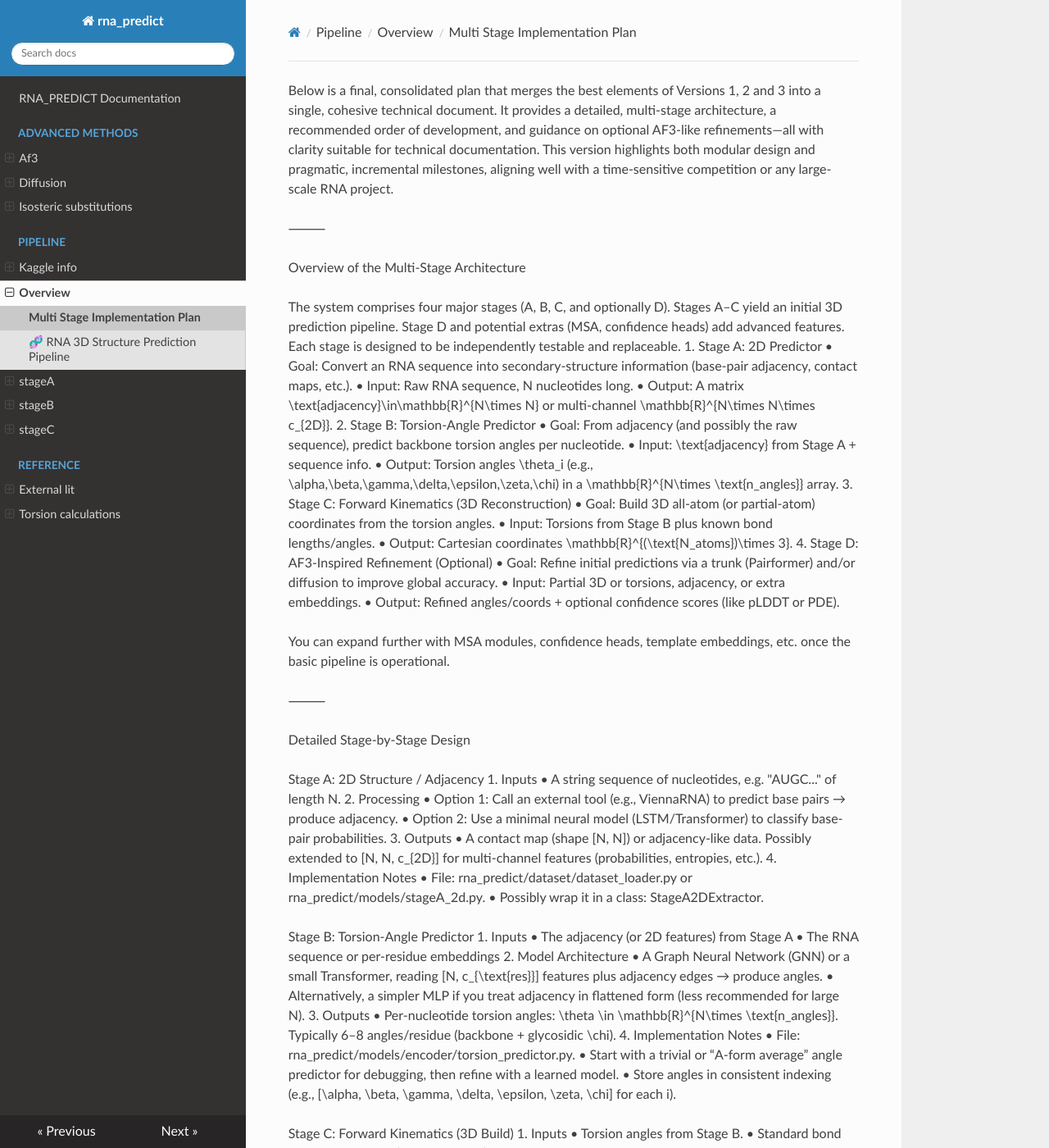
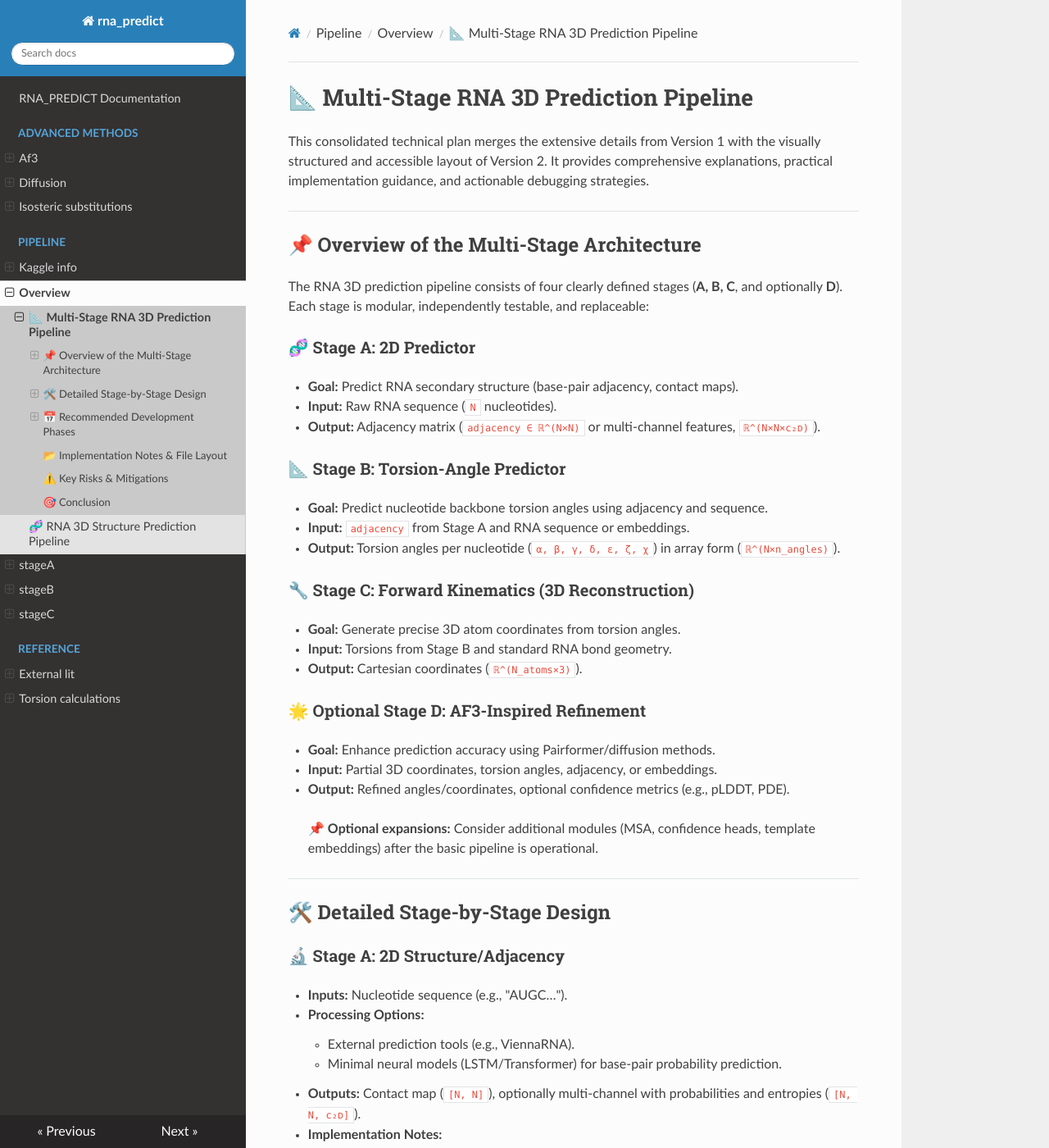
Before and after one commit to ImmortalDemonGod/RNA_PREDICT, an MkDocs documentation site: the page built from docs/pipeline/overview/Multi_Stage_Implementation_Plan.md, in a window 1280 px wide and 1400 px high. Shown: the whole window at 82% size. Built offline with MkDocs 1.6.1, drawn with Linux system fonts in a browser that asks for light colours; nearby versions of some CDN libraries; some of the changed text lies outside the part shown.

Commit message:
📝 docs(pipeline): update multi-stage implementation plan
- consolidate details from previous versions into a single plan
- enhance readability with clear stage descriptions and goals
- provide practical implementation guidance and debugging strategies
- outline a timeline-based roadmap for development phases
- maintain modular code structure with detailed file layout suggestions

````diff
--- a/docs/pipeline/overview/Multi_Stage_Implementation_Plan.md
+++ b/docs/pipeline/overview/Multi_Stage_Implementation_Plan.md
@@ -1,193 +1,143 @@
-Below is a final, consolidated plan that merges the best elements of Versions 1, 2 and 3 into a single, cohesive technical document. It provides a detailed, multi-stage architecture, a recommended order of development, and guidance on optional AF3-like refinements—all with clarity suitable for technical documentation. This version highlights both modular design and pragmatic, incremental milestones, aligning well with a time-sensitive competition or any large-scale RNA project.
+# 📐 Multi-Stage RNA 3D Prediction Pipeline
 
-⸻
+This consolidated technical plan merges the extensive details from Version 1 with the visually structured and accessible layout of Version 2. It provides comprehensive explanations, practical implementation guidance, and actionable debugging strategies.
 
-Overview of the Multi‑Stage Architecture
+---
 
-The system comprises four major stages (A, B, C, and optionally D). Stages A–C yield an initial 3D prediction pipeline. Stage D and potential extras (MSA, confidence heads) add advanced features. Each stage is designed to be independently testable and replaceable.
-	1.	Stage A: 2D Predictor
-	•	Goal: Convert an RNA sequence into secondary-structure information (base-pair adjacency, contact maps, etc.).
-	•	Input: Raw RNA sequence, N nucleotides long.
-	•	Output: A matrix \text{adjacency}\in\mathbb{R}^{N\times N} or multi-channel \mathbb{R}^{N\times N\times c_{2D}}.
-	2.	Stage B: Torsion‑Angle Predictor
-	•	Goal: From adjacency (and possibly the raw sequence), predict backbone torsion angles per nucleotide.
-	•	Input: \text{adjacency} from Stage A + sequence info.
-	•	Output: Torsion angles \theta_i (e.g., \alpha,\beta,\gamma,\delta,\epsilon,\zeta,\chi) in a \mathbb{R}^{N\times \text{n\_angles}} array.
-	3.	Stage C: Forward Kinematics (3D Reconstruction)
-	•	Goal: Build 3D all-atom (or partial-atom) coordinates from the torsion angles.
-	•	Input: Torsions from Stage B plus known bond lengths/angles.
-	•	Output: Cartesian coordinates \mathbb{R}^{(\text{N\_atoms})\times 3}.
-	4.	Stage D: AF3‑Inspired Refinement (Optional)
-	•	Goal: Refine initial predictions via a trunk (Pairformer) and/or diffusion to improve global accuracy.
-	•	Input: Partial 3D or torsions, adjacency, or extra embeddings.
-	•	Output: Refined angles/coords + optional confidence scores (like pLDDT or PDE).
+## 📌 Overview of the Multi-Stage Architecture
 
-You can expand further with MSA modules, confidence heads, template embeddings, etc. once the basic pipeline is operational.
+The RNA 3D prediction pipeline consists of four clearly defined stages (**A, B, C**, and optionally **D**). Each stage is modular, independently testable, and replaceable:
 
-⸻
+### 🧬 Stage A: 2D Predictor
+- **Goal:** Predict RNA secondary structure (base-pair adjacency, contact maps).
+- **Input:** Raw RNA sequence (`N` nucleotides).
+- **Output:** Adjacency matrix (`adjacency ∈ ℝ^(N×N)` or multi-channel features, `ℝ^(N×N×c₂ᴅ)`).
 
-Detailed Stage-by-Stage Design
+### 📐 Stage B: Torsion-Angle Predictor
+- **Goal:** Predict nucleotide backbone torsion angles using adjacency and sequence.
+- **Input:** `adjacency` from Stage A and RNA sequence or embeddings.
+- **Output:** Torsion angles per nucleotide (`α, β, γ, δ, ε, ζ, χ`) in array form (`ℝ^(N×n_angles)`).
 
-Stage A: 2D Structure / Adjacency
-	1.	Inputs
-	•	A string sequence of nucleotides, e.g. "AUGC..." of length N.
-	2.	Processing
-	•	Option 1: Call an external tool (e.g., ViennaRNA) to predict base pairs → produce adjacency.
-	•	Option 2: Use a minimal neural model (LSTM/Transformer) to classify base-pair probabilities.
-	3.	Outputs
-	•	A contact map (shape [N, N]) or adjacency-like data. Possibly extended to [N, N, c_{2D}] for multi-channel features (probabilities, entropies, etc.).
-	4.	Implementation Notes
-	•	File: rna_predict/dataset/dataset_loader.py or rna_predict/models/stageA_2d.py.
-	•	Possibly wrap it in a class: StageA2DExtractor.
+### 🔧 Stage C: Forward Kinematics (3D Reconstruction)
+- **Goal:** Generate precise 3D atom coordinates from torsion angles.
+- **Input:** Torsions from Stage B and standard RNA bond geometry.
+- **Output:** Cartesian coordinates (`ℝ^(N_atoms×3)`).
 
-Stage B: Torsion‑Angle Predictor
-	1.	Inputs
-	•	The adjacency (or 2D features) from Stage A
-	•	The RNA sequence or per-residue embeddings
-	2.	Model Architecture
-	•	A Graph Neural Network (GNN) or a small Transformer, reading [N, c_{\text{res}}] features plus adjacency edges → produce angles.
-	•	Alternatively, a simpler MLP if you treat adjacency in flattened form (less recommended for large N).
-	3.	Outputs
-	•	Per-nucleotide torsion angles: \theta \in \mathbb{R}^{N\times \text{n\_angles}}. Typically 6–8 angles/residue (backbone + glycosidic \chi).
-	4.	Implementation Notes
-	•	File: rna_predict/models/encoder/torsion_predictor.py.
-	•	Start with a trivial or “A-form average” angle predictor for debugging, then refine with a learned model.
-	•	Store angles in consistent indexing (e.g., [\alpha, \beta, \gamma, \delta, \epsilon, \zeta, \chi] for each i).
+### 🌟 Optional Stage D: AF3-Inspired Refinement
+- **Goal:** Enhance prediction accuracy using Pairformer/diffusion methods.
+- **Input:** Partial 3D coordinates, torsion angles, adjacency, or embeddings.
+- **Output:** Refined angles/coordinates, optional confidence metrics (e.g., pLDDT, PDE).
 
-Stage C: Forward Kinematics (3D Build)
-	1.	Inputs
-	•	Torsion angles from Stage B.
-	•	Standard bond geometry for RNA (lengths, angles).
-	2.	Core Logic
-	•	A chain-of-atoms builder that:
-	1.	Places the first residue in a reference orientation.
-	2.	Iterates from residue 2..N, applying each torsion in turn, rotating the relevant local coordinate frames.
-	3.	Ensures sugar pucker is handled (either fixed or partially flexible).
-	•	Outputs 3D positions (x, y, z) for each heavy atom or at least the backbone.
-	3.	Outputs
-	•	\mathbf{x}\in\mathbb{R}^{(\text{N\_atoms})\times 3}.
-	4.	Implementation Notes
-	•	File: rna_predict/scripts/forward_kinematics.py.
-	•	If you want a simpler approach, you can initially place only the phosphate-sugar backbone, ignoring base ring atoms until confident in the pipeline.
+> 📌 **Optional expansions:** Consider additional modules (MSA, confidence heads, template embeddings) after the basic pipeline is operational.
 
-⸻
+---
 
-Optional: Stage D – Pairformer + Diffusion
+## 🛠️ Detailed Stage-by-Stage Design
 
-1. Pairformer (AF3‑Style Trunk)
-	•	Purpose: Incorporate advanced global context across all residue pairs (i, j).
-	•	Data Structures:
-	•	Pair embeddings \mathbf{z}_{ij}\in\mathbb{R}^{c_z}.
-	•	Single representation \mathbf{s}_i if desired.
-	•	Modules:
-	•	TriangleMultiplicationIncoming / TriangleMultiplicationOutgoing, TriangleAttention, etc., as per AF3.
-	•	Integration:
-	•	Either produce refined embeddings that a final layer converts to angles/coords, or feed them to a diffusion module.
+### 🔬 Stage A: 2D Structure/Adjacency
+- **Inputs:** Nucleotide sequence (e.g., "AUGC…").
+- **Processing Options:**
+	- External prediction tools (e.g., ViennaRNA).
+	- Minimal neural models (LSTM/Transformer) for base-pair probability prediction.
+- **Outputs:** Contact map (`[N, N]`), optionally multi-channel with probabilities and entropies (`[N, N, c₂ᴅ]`).
+- **Implementation Notes:**
+	- Files: `rna_predict/dataset/dataset_loader.py` or `rna_predict/models/stageA_2d.py`.
+	- Recommended class wrapper: `StageA2DExtractor`.
 
-2. Diffusion Refinement
-	•	Purpose: Iteratively “denoise” your angles or coordinates.
-	•	Algorithm (Angle-based example):
-	1.	Add random noise to angles \theta^0.
-	2.	A small transformer steps from \theta^0\rightarrow \theta^1 \rightarrow \theta^2…\theta^T, each time referencing the Pairformer embeddings.
-	3.	The final \theta^T is used in forward kinematics.
-	•	Implementation:
-	•	File: rna_predict/models/diffusion/angle_diffusion.py.
-	•	Start with a single-step “refine angles” approach, then expand to multi-step if time permits.
+### 📏 Stage B: Torsion-Angle Predictor
+- **Inputs:** Adjacency from Stage A, RNA sequence, or residue embeddings.
+- **Model Architecture:** GNN or Transformer (recommended); simpler MLP if necessary (less optimal for large N).
+- **Outputs:** Torsion angles (`ℝ^(N×n_angles)`), `[α, β, γ, δ, ε, ζ, χ]`.
+- **Implementation Notes:**
+  - File: `rna_predict/models/encoder/torsion_predictor.py`.
+  - Debugging: initially use trivial or "A-form average" predictor.
+  - Ensure consistent indexing across stages.
 
-3. (Optional) Confidence Heads
-	•	Examples: pLDDT, PAE, PDE.
-	•	Implementation:
-	•	A head that reads pair embeddings after the trunk, classifies local or pairwise errors.
-	•	Useful for ranking multiple predictions or identifying “uncertain” regions.
+### 🛠️ Stage C: Forward Kinematics (3D Build)
+- **Inputs:** Torsion angles from Stage B, standard RNA geometry.
+- **Core Logic:**
+  - Place the first residue in reference orientation.
+  - Iteratively apply torsions, rotating local coordinate frames.
+  - Handle sugar puckers (initial backbone-only recommended).
+- **Outputs:** Atom coordinates (`ℝ^(N_atoms×3)`).
+- **Implementation Notes:**
+  - File: `rna_predict/scripts/forward_kinematics.py`.
+  - Start simply by placing phosphate-sugar backbone atoms only.
 
-⸻
+---
 
-Recommended Development Order (Phases)
+### 🌟 Optional Stage D: Pairformer & Diffusion
 
-Below is a timeline-based roadmap, merging the detailed stage approach of V1/V2 with V3’s competition-minded scheduling.
+#### 🔹 Pairformer (AF3-Trunk)
+- **Purpose:** Global residue-pair context.
+- **Modules:** TriangleMultiplication, TriangleAttention (AF3).
+- **Implementation:** `rna_predict/models/trunk/pairformer_stack.py`.
 
-Phase 1: Minimal Pipeline
-	1.	Stage A → Stage B → Stage C
-	•	Implement a dummy or quick approach for Stage A (e.g., external tool) to get adjacency.
-	•	Build a Torsion Predictor that yields angles.
-	•	Implement a forward kinematics script to get 3D coords.
-	•	Result: A workable pipeline from sequence to 3D.
-	2.	Timebox:
-	•	Days 1–3: data parsing, hooking up adjacency.
-	•	Days 3–5: basic torsion model.
-	•	Days 5–7: forward kinematics.
-	•	By end of Day 7, you have an end-to-end system.
+#### 🌬️ Diffusion Refinement
+- **Purpose:** Iteratively denoise angles/coordinates.
+- **Algorithm:** Angle-based, iterative denoising referencing Pairformer embeddings.
+- **Implementation:** `rna_predict/models/diffusion/angle_diffusion.py`.
+  - Start single-step; expand as time permits.
 
-Phase 2: AF3‑Inspired Enhancements
-	1.	Pairformer
-	•	Implement the trunk’s blocks (Triangle updates, attentions).
-	•	Feed adjacency or partial geometry info to produce refined embeddings.
-	2.	Diffusion
-	•	Decide on angle-based vs. coordinate-based.
-	•	Implement multi-step denoising or a single-step “refine.”
-	3.	Confidence / MSA (if time)
-	•	MSA can significantly help but requires more coding for alignment-based embeddings.
-	•	Confidence heads are a lesser priority unless local error estimates are a key requirement.
-	4.	Timebox:
-	•	Days 8–14: smaller Pairformer trunk + test.
-	•	Days 14–20: angle diffusion.
-	•	Possibly do partial or skip if short on time.
+#### 📈 Confidence Heads (Optional)
+- **Purpose:** Prediction confidence estimation (pLDDT, PAE, PDE).
+- **Implementation:** Classifiers post-Pairformer trunk.
 
-Phase 3: Final Integration & Submission (Competition or Production)
-	1.	Multi-seed Prediction
-	•	Generate 5 variations for each input to comply with typical competition formats or to improve coverage.
-	2.	Local Minimization
-	•	If needed, run a short geometry refinement with external tools (e.g., PyRosetta) to fix small bond/overlap issues.
-	3.	Polish & Optimize
-	•	Handle large N carefully if memory usage is high for [N, N] pair embeddings.
-	•	Possibly chunk the sequence or reduce hidden dims.
-	4.	Confidence
-	•	If implementing pLDDT or PDE, integrate that output to pick the “best” among your 5 seeds.
+---
 
-⸻
+## 📅 Recommended Development Phases
 
-Implementation Notes & File Layout
+### 🚩 Phase 1: Minimal Pipeline (Days 1–7)
+- **Days 1–3:** Data parsing, adjacency pipeline.
+- **Days 3–5:** Basic torsion predictor.
+- **Days 5–7:** Forward kinematics.
+- **Result:** Functional pipeline by Day 7.
 
-A recommended project structure (adapting from V1’s idea of separate subfolders):
+### 🚩 Phase 2: AF3 Enhancements (Days 8–20)
+- Days 8–14: Pairformer trunk implementation.
+- Days 14–20: Angle-based diffusion refinement.
+- Optional: Confidence/MSA modules as resources allow.
 
+### 🚩 Phase 3: Integration & Submission
+- Multi-seed predictions per sequence.
+- Geometry refinement with external tools (e.g., PyRosetta).
+- Memory optimization.
+- Confidence-based ranking.
+
+---
+
+## 📂 Implementation Notes & File Layout
+
+```
 rna_predict/
   dataset/
-    dataset_loader.py        # Stage A integration, reading seq + adjacency
+    dataset_loader.py        # Stage A (sequence + adjacency)
   models/
     encoder/
-      torsion_predictor.py   # Stage B torsion net
+      torsion_predictor.py   # Stage B (torsion angles)
     trunk/
-      pairformer_stack.py    # Stage D Pairformer modules
+      pairformer_stack.py    # Optional Pairformer
     diffusion/
-      angle_diffusion.py     # Optional stage D diffusion
+      angle_diffusion.py     # Stage D diffusion
   scripts/
-    forward_kinematics.py    # Stage C building 3D
-  ...
+    forward_kinematics.py    # Stage C (3D coordinates)
+```
 
-	•	Keep each stage’s code self-contained, with a clear interface for its input/outputs.
-	•	If you add an MSA module, consider models/msa/msa_module.py or integrate within trunk/.
+- Maintain modular code with clear input/output interfaces.
+- Integrate optional MSA modules clearly.
 
-⸻
+---
 
-Key Risks & Mitigations
-	1.	Residue Index Mismatch
-	•	Centralize an indexing scheme: the same order of residues must be used by adjacency, torsion predictor, and the final 3D builder.
-	2.	Overfitting
-	•	Use partial data or cross-validation.
-	•	Possibly incorporate data augmentation or known A-form priors.
-	3.	Complexity of Pair Embeddings
-	•	[N, N, c_z] can blow up for large N. Consider chunking or a more efficient approach if memory is an issue.
-	4.	Time Constraints
-	•	Always confirm you have a minimal system (A/B/C) working before tackling Pairformer or diffusion.
+## ⚠️ Key Risks & Mitigations
+- **Residue Indexing:** Centralize and consistently enforce indexing.
+- **Overfitting:** Cross-validation, partial datasets, A-form priors.
+- **Embedding Complexity:** Optimize memory via chunking.
+- **Time Constraints:** Prioritize minimal system functionality.
 
-⸻
+---
 
-Conclusion
-
-This final plan:
-	•	Stage A/B/C forms the core pipeline, quickly giving a baseline path to 3D coordinates from sequence + adjacency.
-	•	Stage D (Pairformer + diffusion) optionally upgrades accuracy by leveraging ideas from AlphaFold 3 (global pairwise contexts, generative refinement).
-	•	MSA or confidence heads can be integrated later for extra performance or interpretability.
-	•	Following this phased approach ensures you’ll always have a functional solution while making room for advanced methods if time and resources permit. The outlined file structure keeps each step modular, and the recommended timeline helps prioritize tasks for near-term deadlines (e.g., a competition).
-
-By merging the detailed stage logic of earlier versions (V1), the top-down clarity of V2, and the iterative timeline from V3, this consolidated plan offers a comprehensive, practical roadmap for building an RNA 3D prediction pipeline that can evolve toward an AlphaFold 3–style system.
+## 🎯 Conclusion
+- **Core Pipeline:** Quickly establish Stages A→C.
+- **Optional Enhancements:** Stage D refinements, MSA, confidence heads.
+- **Recommended Timeline:** Balances quality and deadlines.
+- **Modular Structure:** Enables incremental development and testing.
````
